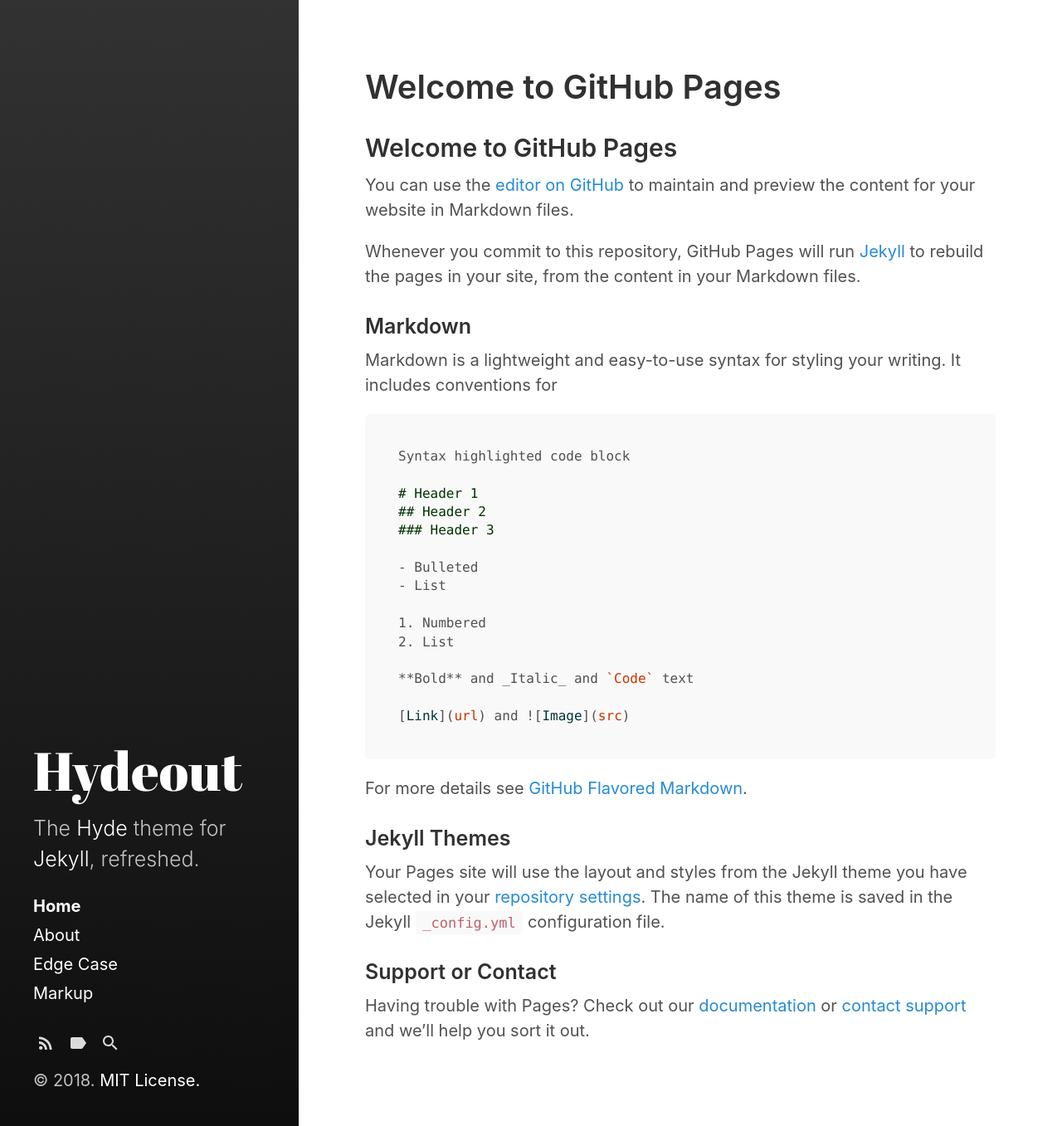
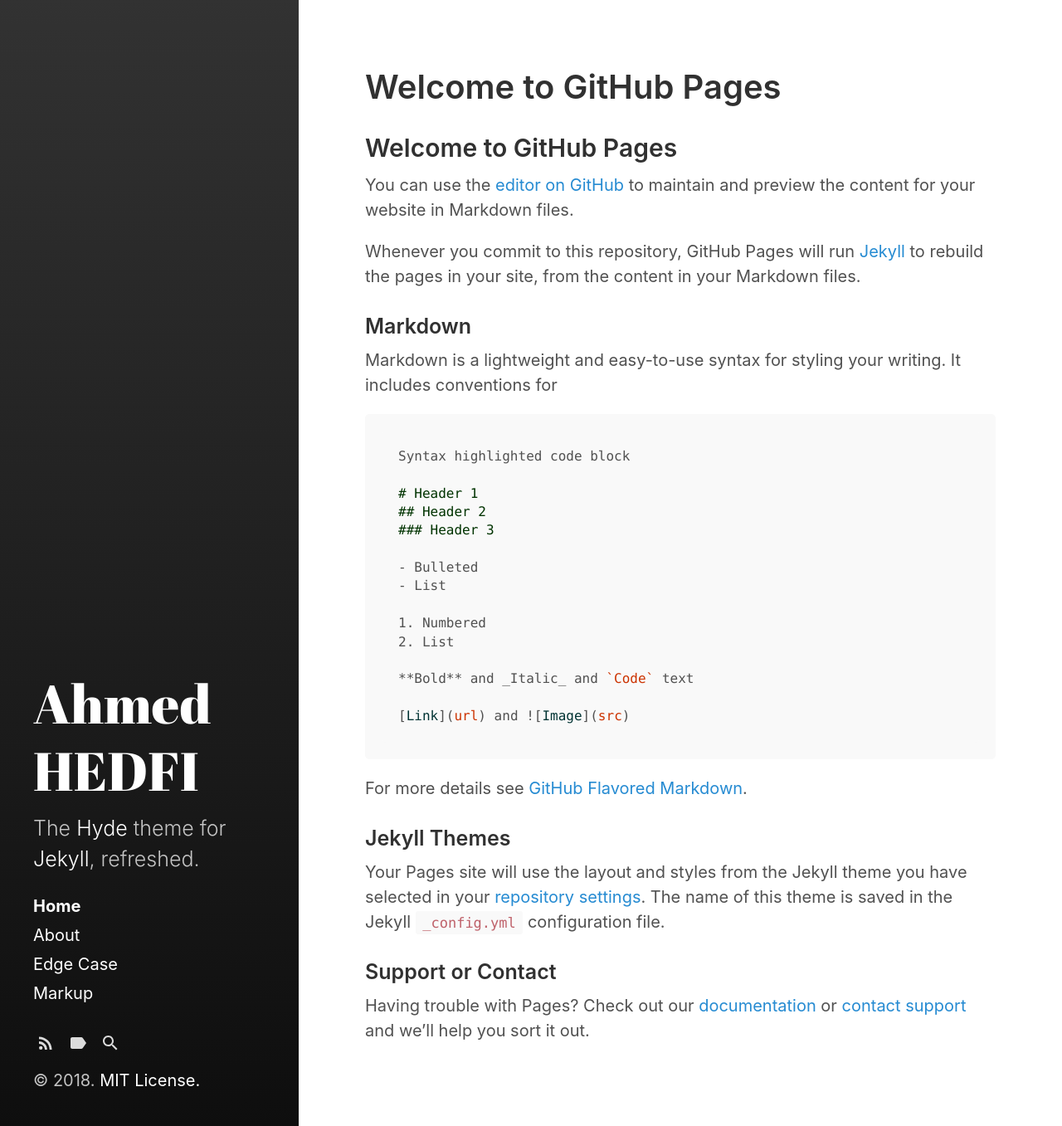
Before and after one commit to ahedfi/ahedfi.github.io, a Jekyll site: the page built from index.md, in a window 1280 px wide. Shown: the whole page at 83% size. Built offline with Jekyll 4.4.1, drawn with Linux system fonts in a browser that asks for light colours; our own code applies the rules of GitHub Pages for plain Markdown files; the list of posts is cut into pages by our own code.

Commit message:
update _conifg.yml

```diff
--- a/_config.yml
+++ b/_config.yml
@@ -5,7 +5,7 @@ highlighter:      rouge
 remote_theme:     fongandrew/hydeout
 
 # Setup
-title:            Hydeout
+title:            Ahmed HEDFI
 tagline:          'A Jekyll theme'
 description:      'The <a href="http://hyde.getpoole.com" target="_blank">Hyde</a> theme for <a href="http://jekyllrb.com" target="_blank">Jekyll</a>, refreshed.'
 url:              https://fongandrew.github.io
@@ -17,7 +17,7 @@ baseurl:          ''
                   # sidebar_blog_link below.
 
 author:
-  name:           'Andrew Fong'
+  name:           'Ahmed HEDFI'
   url:            https://twitter.com/fongandrewc
 
 paginate:         5
```
